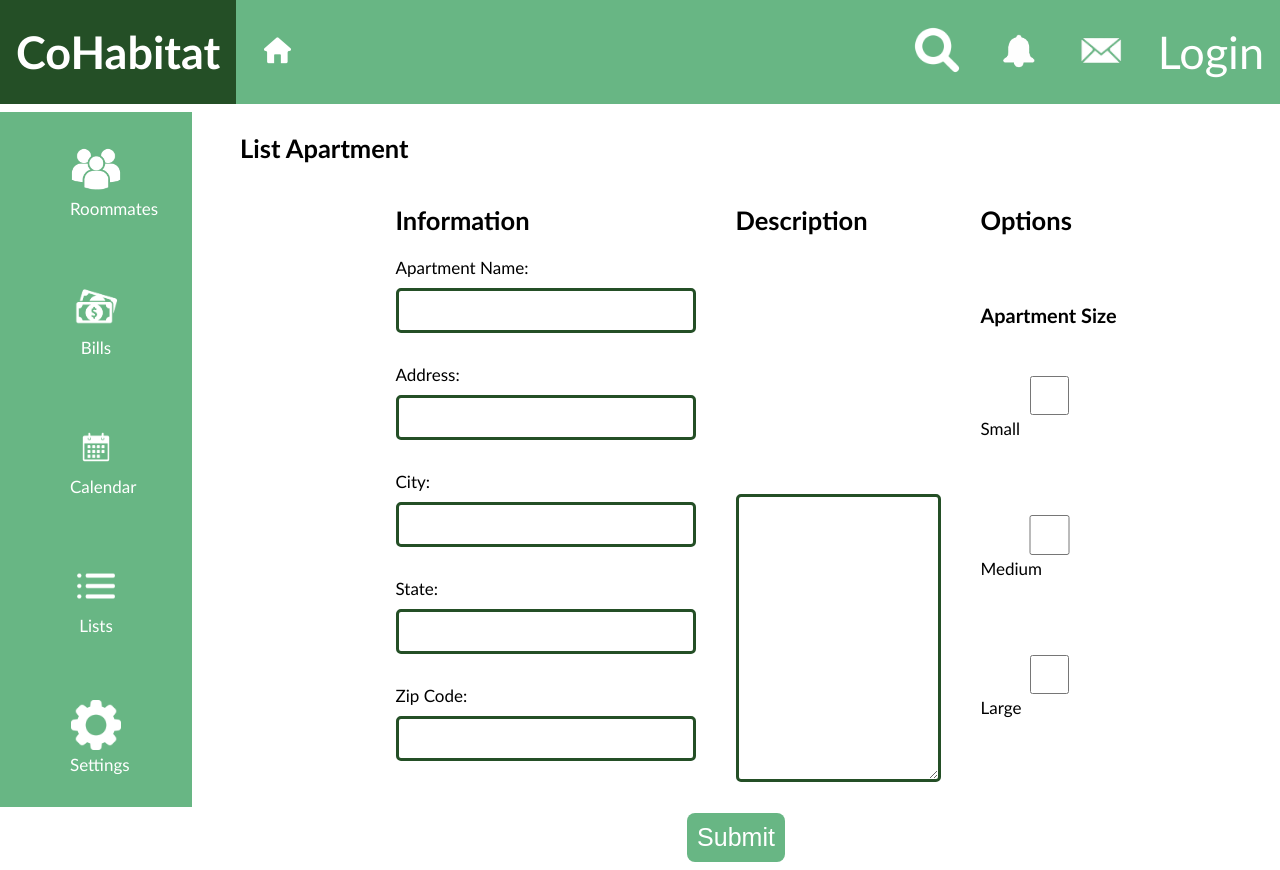
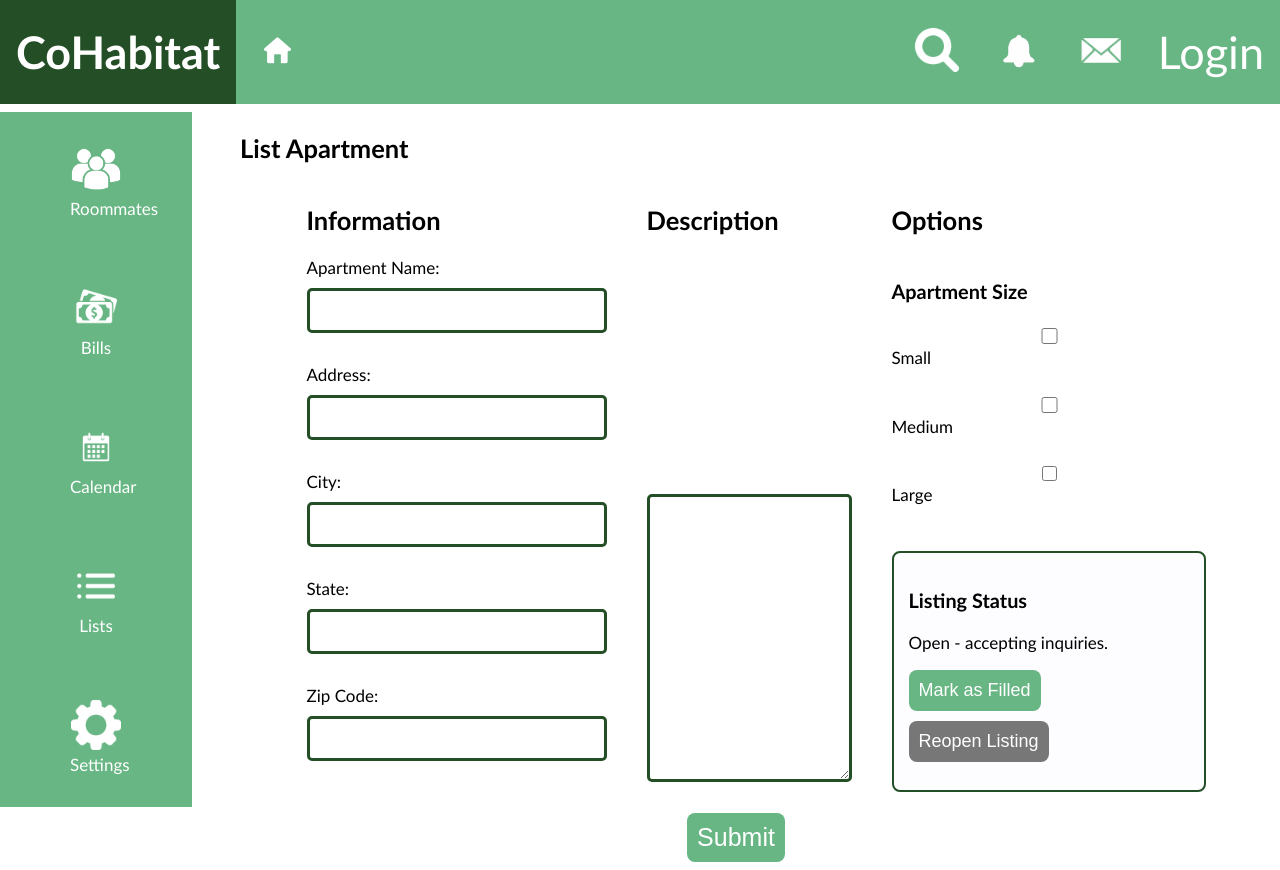
Before and after one commit to bigmaccar/CoHabitat, a React (Create React App) app in the folder client/: page /ApartmentListing in a window 1280 px wide. Built offline with nearby package versions, Linux system fonts and the light colour scheme; sample sign-in values are in the browser's storage.

Commit message:
feat(listings): add filled listing status
Signed-off-by: Jason Scheffel <contact@jasonscheffel.com>

```diff
--- a/client/src/Apartment.js
+++ b/client/src/Apartment.js
@@ -1,7 +1,12 @@
 import { Link } from "react-router-dom";
-import React from "react";
+import React, { useEffect, useState } from "react";
 
 function Apartment(){
+    const [isFilled, setIsFilled] = useState(false);
+
+    useEffect(() => {
+        setIsFilled(localStorage.getItem("apartment1Filled") === "true");
+    }, []);
 
     return (
         <>
@@ -14,9 +19,10 @@ function Apartment(){
                 <div className="containerApartment">
                     <div></div>
                     <button>Save</button>
-                    <button>Message</button>
-                    <button>Apply</button>
+                    <button disabled={isFilled}>Message</button>
+                    <button disabled={isFilled}>Apply</button>
                 </div>
+                {isFilled && <p className="closedListingNotice">This listing is filled and no longer accepting inquiries.</p>}
                 </div>
             </div>
             <div className="bodyApartment">
--- a/client/src/ApartmentListing.js
+++ b/client/src/ApartmentListing.js
@@ -1,60 +1,76 @@
-import { BrowserRouter, Link, Routes, Route, Navigate } from "react-router-dom";
-import React, {useState, useEffect} from "react";
-import axios from 'axios';
+import { Link } from "react-router-dom";
+import React, { useEffect, useState } from "react";
 
 function ApartmentListing(){
+    const [isFilled, setIsFilled] = useState(false);
+
+    useEffect(() => {
+        setIsFilled(localStorage.getItem("apartment1Filled") === "true");
+    }, []);
+
+    function updateListingStatus(filledStatus) {
+        setIsFilled(filledStatus);
+        localStorage.setItem("apartment1Filled", filledStatus.toString());
+    }
 
     return (
-        <section class="layout">
-            <div class="leftSide">
-                <div class = "sidebar">
+        <section className="layout">
+            <div className="leftSide">
+                <div className="sidebar">
                     <center><ul>
-                        <li><Link to = "/Roommates"><figure><img src={require('.//images/roommates.png')} class = "icon"/><figcaption>Roommates</figcaption></figure></Link></li>
-                        <li><Link to = "/Bills"><figure><img src={require('.//images/bill.png')} class = "icon"/><figcaption>Bills</figcaption></figure></Link></li>
-                        <li><Link to = "/Calendar"><figure><img src={require('.//images/calendar.png')} class = "icon"/><figcaption>Calendar</figcaption></figure></Link></li>
-                        <li><Link to = "/Lists"><figure><img src={require('.//images/list.png')} class = "icon"/><figcaption>Lists</figcaption></figure></Link></li>
-                        <li><Link to = "/Settings"><figure><img src={require('.//images/settings.png')} class = "icon"/><figcaption>Settings</figcaption></figure></Link></li>
+                        <li><Link to="/Roommates"><figure><img src={require("./images/roommates.png")} className="icon" alt="Roommates"/><figcaption>Roommates</figcaption></figure></Link></li>
+                        <li><Link to="/Bills"><figure><img src={require("./images/bill.png")} className="icon" alt="Bills"/><figcaption>Bills</figcaption></figure></Link></li>
+                        <li><Link to="/Calendar"><figure><img src={require("./images/calendar.png")} className="icon" alt="Calendar"/><figcaption>Calendar</figcaption></figure></Link></li>
+                        <li><Link to="/Lists"><figure><img src={require("./images/list.png")} className="icon" alt="Lists"/><figcaption>Lists</figcaption></figure></Link></li>
+                        <li><Link to="/Settings"><figure><img src={require("./images/settings.png")} className="icon" alt="Settings"/><figcaption>Settings</figcaption></figure></Link></li>
                     </ul></center>
                 </div>
             </div>
-            <div class="body">
-                <h1 style = {{marginLeft: 40}}>List Apartment</h1>
-                <div class = "apartmentInfo">
-                    <div class = "apartmentListing">
+            <div className="body">
+                <h1 style={{marginLeft: 40}}>List Apartment</h1>
+                <div className="apartmentInfo">
+                    <div className="apartmentListing">
                         <h2>Information</h2>
-                        <label for = "name">Apartment Name: </label>
-                        <input type = "text" id="name" name="name"></input>
-                        <br></br>
-                        <label for = "address">Address: </label>
-                        <input type = "text" id="address" name="address"></input>
-                        <br></br>
-                        <label for = "city">City: </label>
-                        <input type = "text" id="city" name="city"></input>
-                        <br></br>
-                        <label for = "state">State: </label>
-                        <input type = "text" id="state" name="state"></input>
-                        <br></br>
-                        <label for = "zipcode">Zip Code: </label>
-                        <input type = "text" id="zipcode" name="zipcode"></input>
-                        <br></br>
+                        <label htmlFor="name">Apartment Name: </label>
+                        <input type="text" id="name" name="name" />
+                        <br />
+                        <label htmlFor="address">Address: </label>
+                        <input type="text" id="address" name="address" />
+                        <br />
+                        <label htmlFor="city">City: </label>
+                        <input type="text" id="city" name="city" />
+                        <br />
+                        <label htmlFor="state">State: </label>
+                        <input type="text" id="state" name="state" />
+                        <br />
+                        <label htmlFor="zipcode">Zip Code: </label>
+                        <input type="text" id="zipcode" name="zipcode" />
+                        <br />
                     </div>
-                    <div class = "apartmentListing">
+                    <div className="apartmentListing">
                         <h2>Description</h2>
-                        <textarea/>
+                        <textarea />
                     </div>
-                    <div class = "apartmentListing"> {/* no clue why the checkboxes look like that tbh*/}
+                    <div className="apartmentListing">
                         <h2>Options</h2>
                         <h3>Apartment Size</h3>
-                        <input type="checkbox" id="option1" name="option1" value="small"/>
-                        <label for="option1"> Small</label><br></br>
-                        <input type="checkbox" id="option2" name="option2" value="medium"/>
-                        <label for="option2"> Medium</label><br></br>
-                        <input type="checkbox" id="option3" name="option3" value="large"/>
-                        <label for="option3"> Large</label><br></br>
+                        <input type="checkbox" id="option1" name="option1" value="small" />
+                        <label htmlFor="option1"> Small</label><br />
+                        <input type="checkbox" id="option2" name="option2" value="medium" />
+                        <label htmlFor="option2"> Medium</label><br />
+                        <input type="checkbox" id="option3" name="option3" value="large" />
+                        <label htmlFor="option3"> Large</label><br />
+
+                        <div className="listingStatusCard">
+                            <h3>Listing Status</h3>
+                            <p>{isFilled ? "Filled - inquiries are closed." : "Open - accepting inquiries."}</p>
+                            <button onClick={() => updateListingStatus(true)} disabled={isFilled}>Mark as Filled</button>
+                            <button onClick={() => updateListingStatus(false)} disabled={!isFilled}>Reopen Listing</button>
+                        </div>
                     </div>
                 </div>
-                <br></br>
-                <center><input type = "submit" value = "Submit"></input></center> {/* Go to search after this */}
+                <br />
+                <center><input type="submit" value="Submit" /></center>
             </div>
         </section>
     )
--- a/client/src/index.css
+++ b/client/src/index.css
@@ -483,6 +483,32 @@ input:checked + .slider:before {
   padding: 20px;
 }
 
+.listingStatusCard {
+  border: 2px solid #244F26;
+  border-radius: 8px;
+  margin-top: 20px;
+  padding: 15px;
+  width: 280px;
+  background-color: #FDFDFF;
+}
+
+.listingStatusCard button {
+  display: block;
+  margin-bottom: 10px;
+  font-size: 18px;
+}
+
+.closedListingNotice {
+  color: #244F26;
+  font-weight: bold;
+  text-align: center;
+}
+
+button:disabled {
+  background-color: #777;
+  cursor: not-allowed;
+}
+
 button{
   background-color: #68B684;
   font-size: 25px;
```
